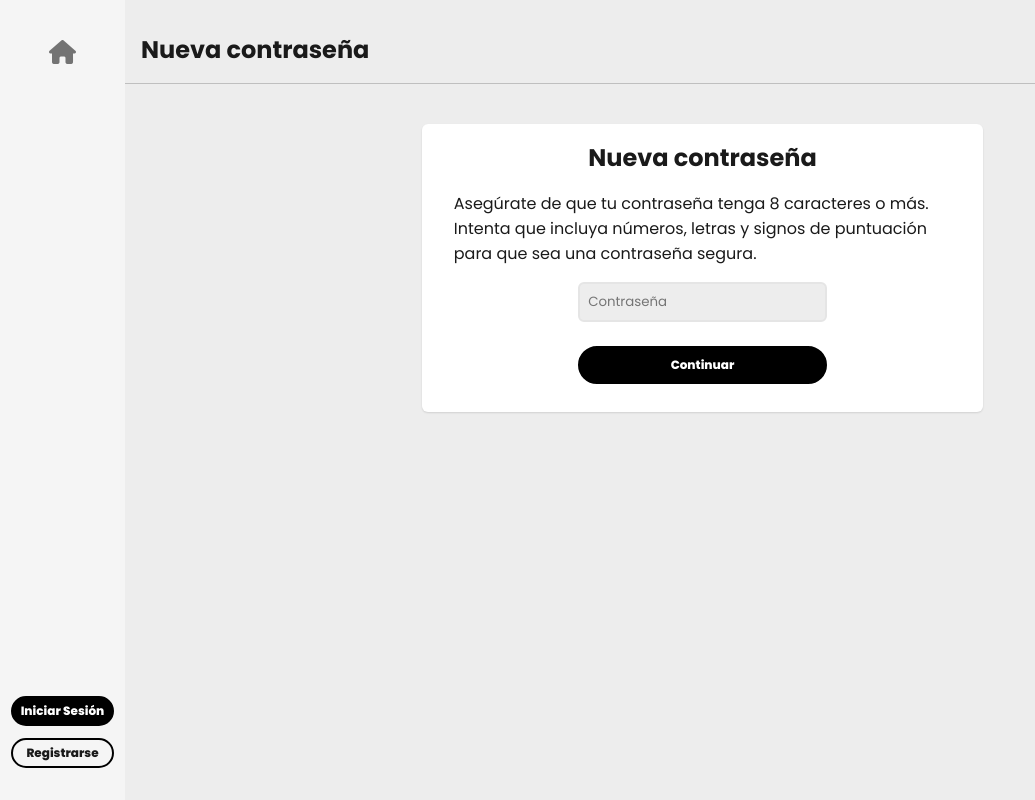
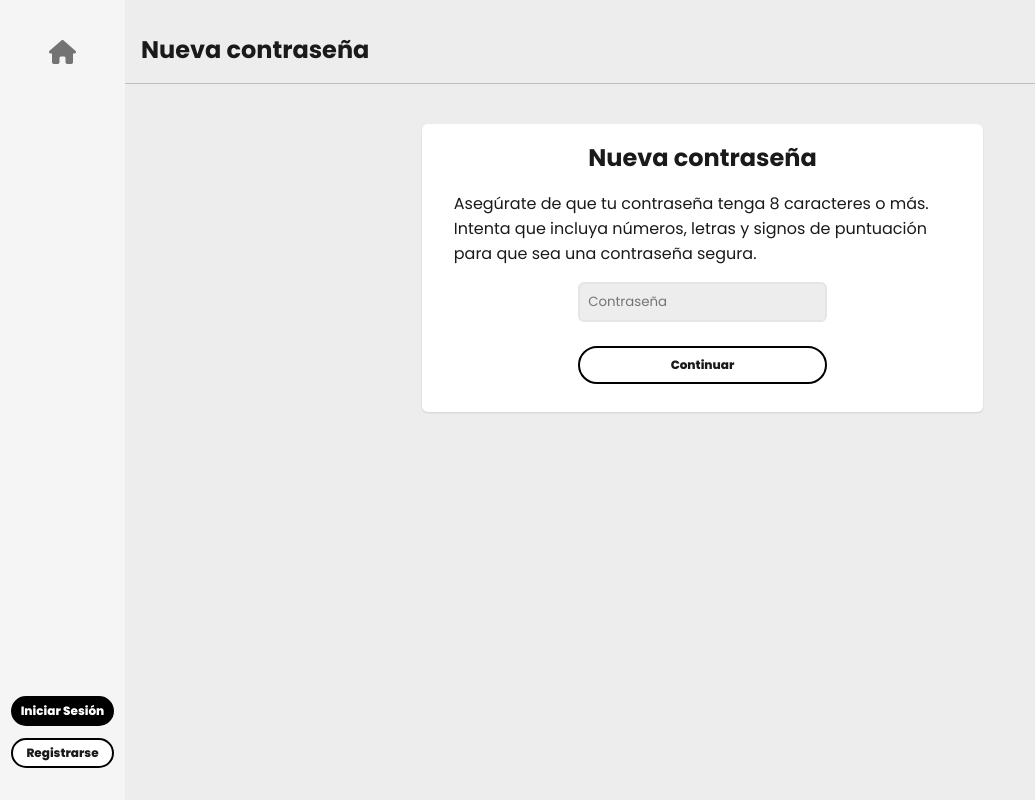
Before and after one commit to agustinmformoso/aboutme-v2, a PHP site: page /www/index.php?s=new-password in a window 1280 px wide. Shown: the whole page, without its empty margins (0-1035 px from the left). Run offline with PHP 8.4, Linux system fonts and the light colour scheme; data that the repository does not hold is empty; some libraries are stand-ins or nearby versions.

Commit message:
Buttons refactor

```diff
--- a/css/styles.css
+++ b/css/styles.css
@@ -68,16 +68,53 @@ main {
     align-items: center;
 }
 
-/* BUTTON */
+/* BUTTONS */
 
 .button {
     background-color: unset;
     border-radius: var(--border-radius-25);
     padding: var(--spacing-4) var(--spacing-8);
     border: 2px solid var(--black);
-    text-decoration: none;
+    text-decoration: none !important;
     font-size: var(--spacing-12) !important;
     text-align: center;
+    font-weight: 800;
+}
+
+.button:hover {
+    cursor: pointer;
+}
+
+.button--white {
+    background-color: var(--white);
+    transition: var(--transition-5ms);
+}
+
+.button--white:hover {
+    transition: var(--transition-5ms);
+    background-color: var(--gray-070);
+}
+
+.button--black {
+    background-color: var(--black) !important;
+    color: var(--white);
+}
+
+.button--login {
+    margin-bottom: var(--spacing-12);
+}
+
+.button--form {
+    margin: var(--spacing-12);
+    padding: var(--spacing-8);
+    width: 50%;
+}
+
+.button:disabled {
+    cursor: unset;
+    background-color: var(--gray-070-solid);
+    border: 2px solid var(--gray-550-solid);
+    color: var(--gray-550-solid);
 }
 
 /* SECTIONS */
@@ -173,36 +210,6 @@ section {
 .navbar__profile-picture img {
     width: 100%;
     border-radius: var(--border-radius-50-percent);
-}
-
-.navbar__button,
-.login__button,
-.edit__button,
-.new-post__button,
-.unfollow__button,
-.follow__button {
-    font-weight: 800;
-}
-
-.navbar__button--login,
-.login__button,
-.unfollow__button {
-    margin-bottom: var(--spacing-12);
-    background-color: var(--black) !important;
-    color: var(--white);
-}
-
-.navbar__button--sign-up,
-.new-post__button {
-    transition: var(--transition-5ms);
-
-}
-
-.navbar__button--sign-up:hover,
-.new-post__button:hover {
-    cursor: pointer;
-    background-color: var(--gray-070);
-    transition: var(--transition-5ms);
 }
 
 /* CARD */
@@ -447,12 +454,6 @@ section {
     border-radius: var(--border-radius-6);
 }
 
-.login__button {
-    margin: var(--spacing-12);
-    width: 50%;
-    padding: var(--spacing-8);
-}
-
 /* ALERTS */
 
 .alerts {
@@ -563,16 +564,6 @@ section {
     margin-right: var(--spacing-16);
 }
 
-.edit__button {
-    transition: var(--transition-5ms);
-}
-
-.edit__button:hover {
-    text-decoration: none !important;
-    background-color: var(--gray-070);
-    transition: var(--transition-5ms);
-}
-
 /* NEW POST */
 
 .new-post {
@@ -607,6 +598,10 @@ section {
     padding: 0 var(--spacing-4);
 }
 
+.new-post__select:hover {
+    cursor: pointer;
+}
+
 .new-post__actions {
     display: flex;
     align-items: center;
@@ -632,13 +627,6 @@ section {
 .new-post__title:focus,
 .new-post__post-box:focus {
     outline: none;
-}
-
-.new-post__button:disabled {
-    cursor: unset;
-    background-color: var(--gray-070-solid);
-    border: 2px solid var(--gray-550-solid);
-    color: var(--gray-550-solid);
 }
 
 /* STAR RATING */
@@ -806,6 +794,8 @@ input[type="file"] {
     transition: var(--transition-5ms);
 }
 
+/* NO FOLLOW LIST */
+
 .no-follow-list {
     padding: var(--spacing-8) var(--spacing-32);
     display: flex;
--- a/index.php
+++ b/index.php
@@ -49,8 +49,8 @@ $statusInfo     = sessionGetFlashValue('status_info');
         <?php
         if (!authIsAutenticated()) : ?>
             <div class="navbar__unauthorized">
-                <a class="button navbar__button navbar__button--login" href="index.php?s=login">Iniciar Sesión</a>
-                <a class="button navbar__button navbar__button--sign-up" href="index.php?s=sign-up">Registrarse</a>
+                <a class="button button--black button--login" href="index.php?s=login">Iniciar Sesión</a>
+                <a class="button button--white" href="index.php?s=sign-up">Registrarse</a>
             </div>
         <?php
         else : ?>
--- a/sections/home.php
+++ b/sections/home.php
@@ -56,7 +56,7 @@ $test = 'asd'
                             <i class="fa-solid fa-image"></i>
                         </label>
 
-                        <button id="new-post__button" class="button new-post__button">Post</button>
+                        <button id="new-post__button" class="button button--white">Post</button>
                     </div>
                 </div>
             </form>
--- a/sections/login.php
+++ b/sections/login.php
@@ -25,7 +25,7 @@
                 <input class="login__input" type="password" id="password" name="password" placeholder="Contraseña">
             </div>
 
-            <button class="button login__button">Iniciar sesión</button>
+            <button class="button button--black button--form">Iniciar sesión</button>
 
             <p><a href="index.php?s=password-reset">¿Olvidaste tu contraseña?</a>.</p>
             <p>¿No tienes una cuenta? <a href="index.php?s=sign-up">Regístrate!</a></p>
--- a/sections/new-password.php
+++ b/sections/new-password.php
@@ -20,7 +20,7 @@
                 <input class="login__input" type="password" id="password" name="password" placeholder="Contraseña">
             </div>
 
-            <button class="button login__button">Continuar</button>
+            <button class="button button--white button--form">Continuar</button>
         </form>
     </div>
 </section>
--- a/sections/password-reset.php
+++ b/sections/password-reset.php
@@ -18,7 +18,7 @@ $oldData = sessionGetFlashValue('old_data', []);
                 <input class="login__input" type="email" id="email" name="email" placeholder="Email" value="<?= $oldData['email'] ?? ''; ?>">
             </div>
 
-            <button class="button login__button">Continuar</button>
+            <button class="button button--white button--form">Continuar</button>
         </form>
     </div>
 </section>
--- a/sections/sign-up.php
+++ b/sections/sign-up.php
@@ -25,7 +25,7 @@
                 <input class="login__input" type="password" id="password" name="password" placeholder="Contraseña">
             </div>
 
-            <button class="button login__button">Iniciar sesión</button>
+            <button class="button button--white button--form">Registrarse</button>
 
             <p>¿Ya tienes una cuenta? <a href="index.php?s=login">Iniciar sesión</a></p>
 
```
Also changed, not shown: sections/profile.php (+4 -4 lines), README.md.
